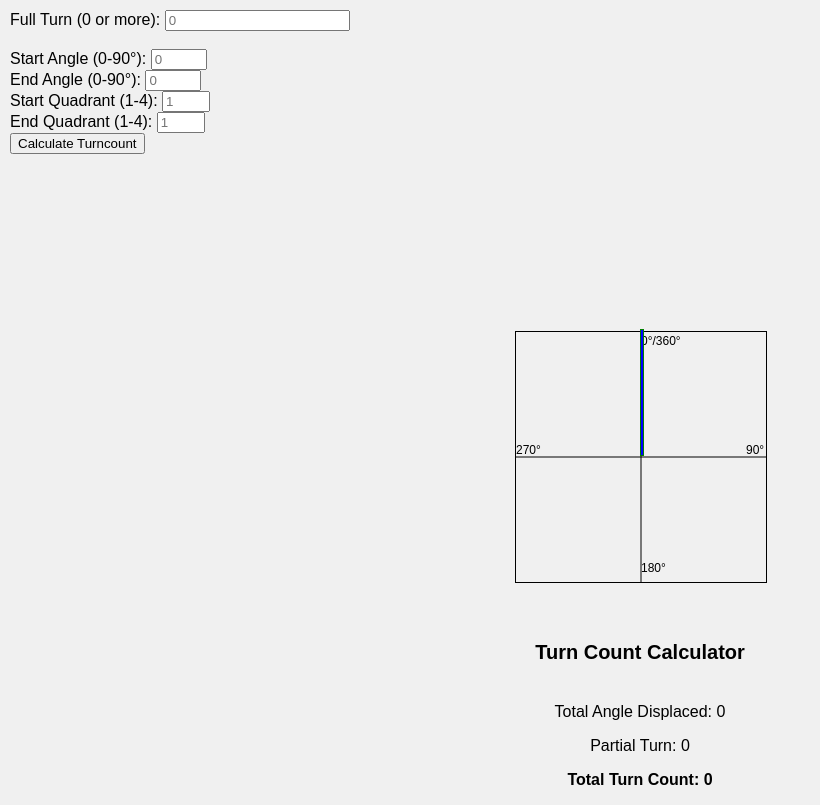
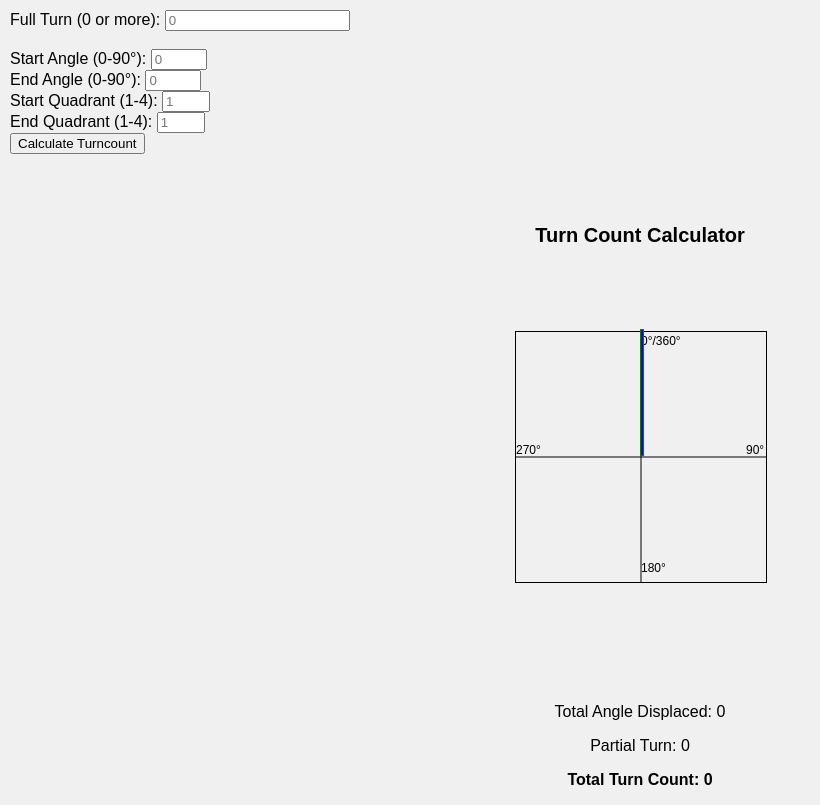
Before and after one commit to Yowwe/ManualTurnCountCalculator, a plain HTML site: page index.html in a window 1280 px wide. Shown: the whole page, without its empty margins (0-820 px from the left). Drawn offline with Linux system fonts and the light colour scheme.

Commit message:
Update styles.css

```diff
--- a/styles.css
+++ b/styles.css
@@ -11,7 +11,7 @@
 
        #calculatorLabel {
             position: absolute;
-            bottom: 17%;
+            top: 28%;
             left: 50%;
             font-size: 20px;
             font-weight: bold;
```
